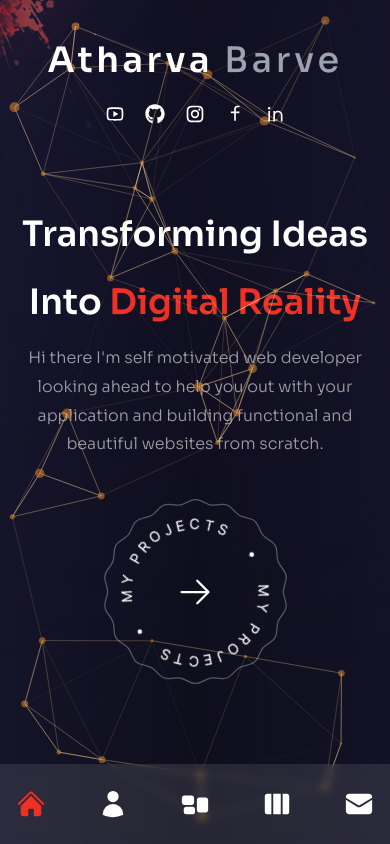
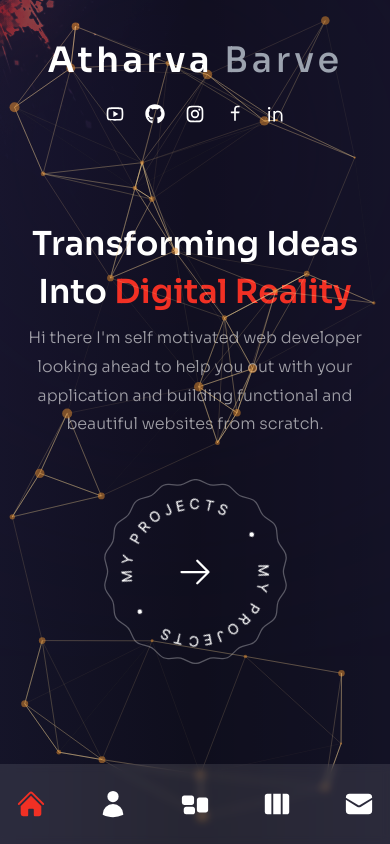
Before and after one commit to Atharva-com/Portfolio, a Next.js app: page / in a window 390 px wide. Built offline with nearby package versions, Linux system fonts and the light colour scheme.

Commit message:
Update page.js

```diff
--- a/src/app/page.js
+++ b/src/app/page.js
@@ -17,7 +17,7 @@ export default function Home() {
         <div className='text-center flex flex-col justify-center xl:pt-48 sm:pt-0 pt-20 xl:text-left h-full container mx-auto'>
 
           {/* Title */}
-          <motion.h1 variants={fadeIn('down', 0.4)} initial='hidden' animate='show' exit='hidden' className='mb-2 font-semibold sm:text-[53px] text-[35px] leading-[4.25rem]'>
+          <motion.h1 variants={fadeIn('down', 0.4)} initial='hidden' animate='show' exit='hidden' className='mb-2 font-semibold sm:text-[53px] text-[33px] leading-[3rem] sm:leading-[4.25rem]'>
             Transforming Ideas <br /> Into
             <span className='text-accent'> Digital Reality</span>
           </motion.h1>
```
